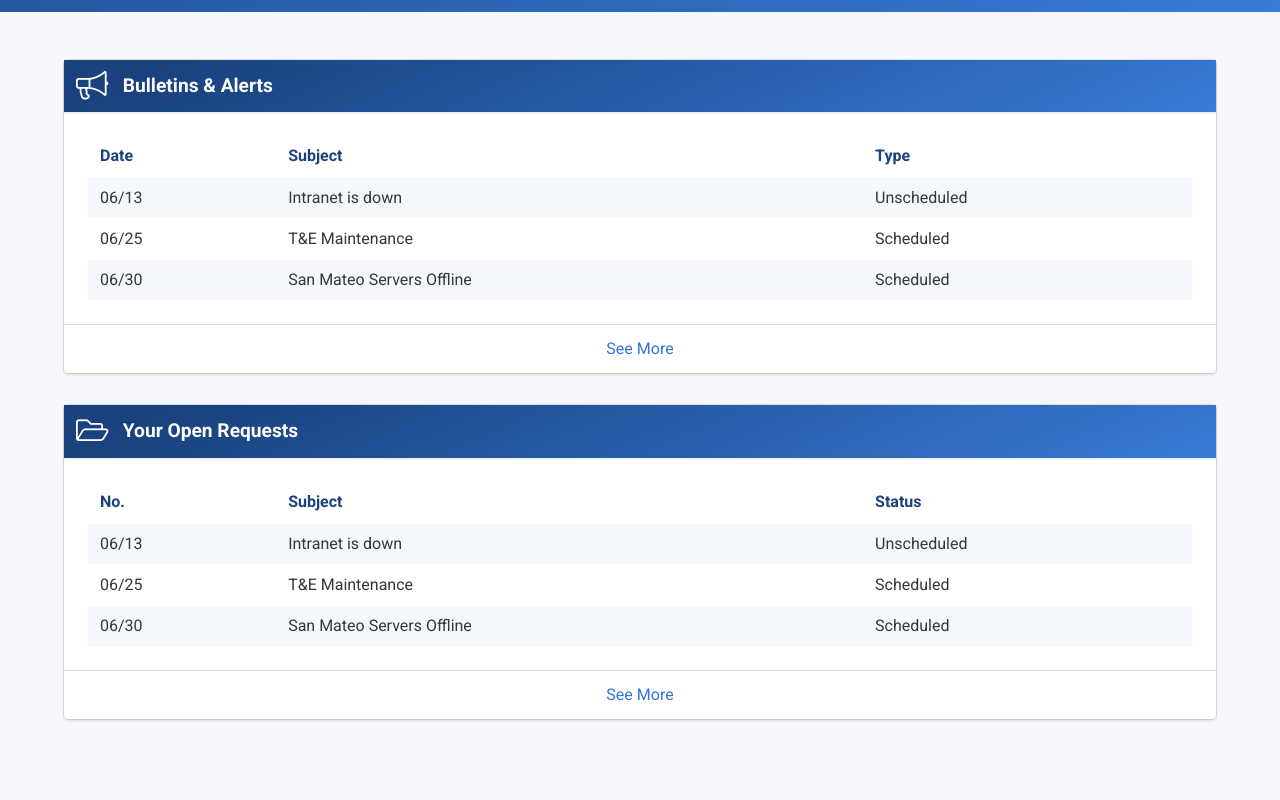
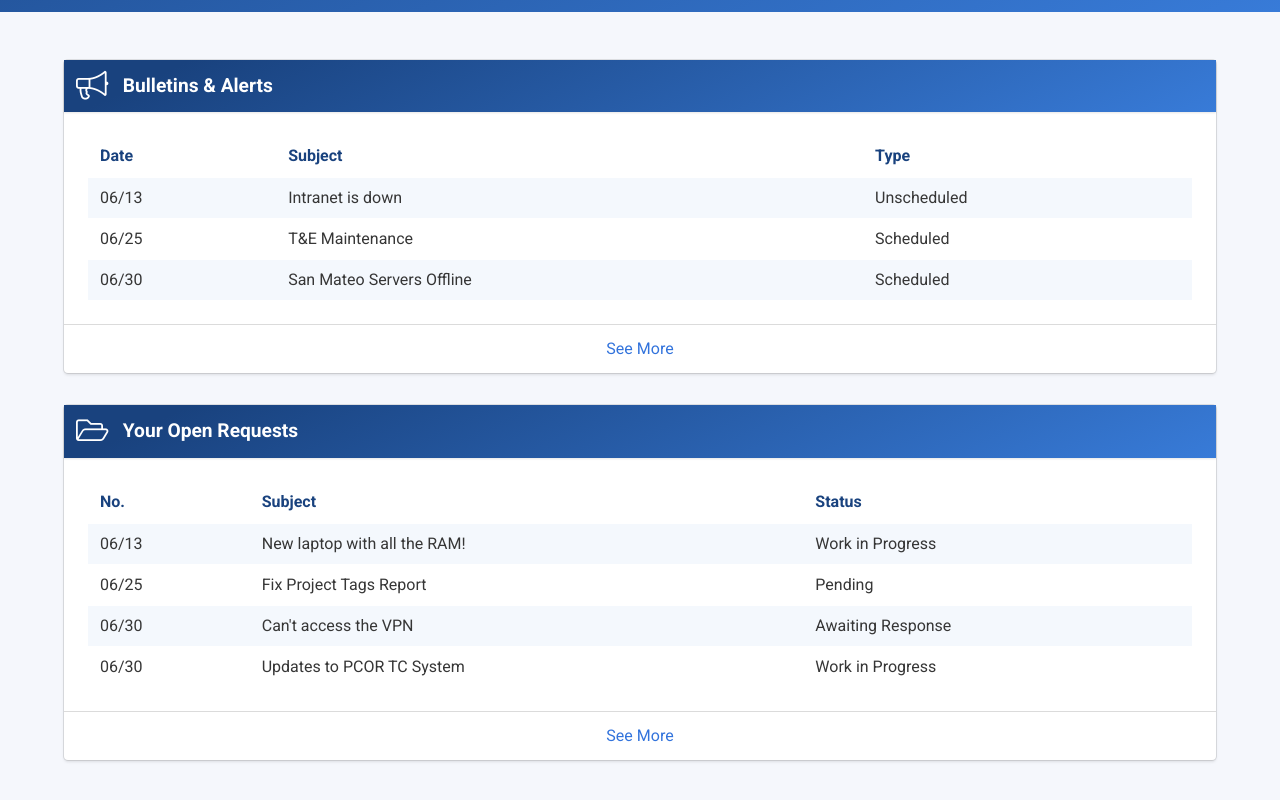
Before and after one commit to akgd/it-portal, a plain HTML site: page public/index.html in a window 1280 px wide. Shown: the part 452-1252 px from the top of the page. Drawn offline with Linux system fonts and the light colour scheme; a script that the page names is missing.

Commit message:
Added fake open request data

```diff
--- a/public/index.html
+++ b/public/index.html
@@ -139,18 +139,23 @@
                             <tbody>
                                 <tr>
                                     <td>06/13</td>
-                                    <td>Intranet is down</td>
-                                    <td>Unscheduled</td>
+                                    <td>New laptop with all the RAM!</td>
+                                    <td>Work in Progress</td>
                                 </tr>
                                 <tr>
                                     <td>06/25</td>
-                                    <td>T&E Maintenance</td>
-                                    <td>Scheduled</td>
+                                    <td>Fix Project Tags Report</td>
+                                    <td>Pending</td>
                                 </tr>
                                 <tr>
                                     <td>06/30</td>
-                                    <td>San Mateo Servers Offline</td>
-                                    <td>Scheduled</td>
+                                    <td>Can't access the VPN</td>
+                                    <td>Awaiting Response</td>
+                                </tr>
+                                <tr>
+                                    <td>06/30</td>
+                                    <td>Updates to PCOR TC System</td>
+                                    <td>Work in Progress</td>
                                 </tr>
                             </tbody>
                         </table>
```
